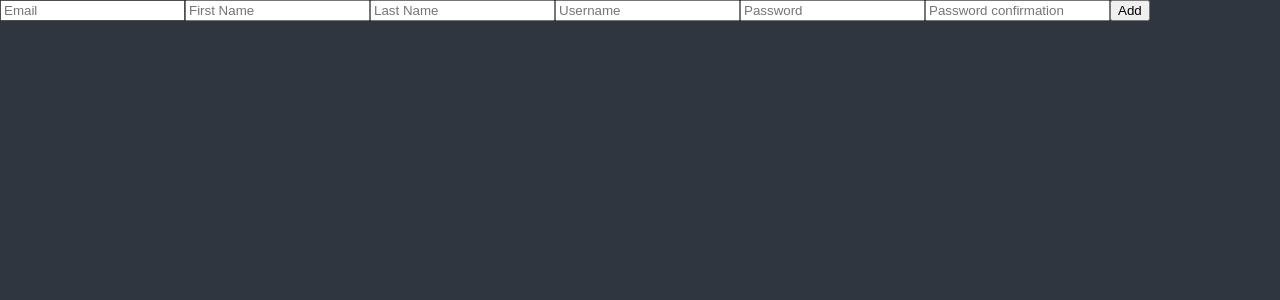
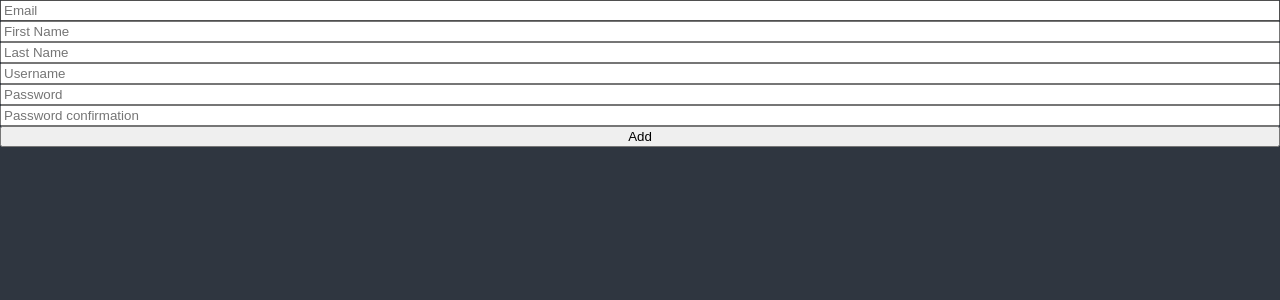
Before and after one commit to yosoyyona/react-tsx-form-animation, a React (Create React App) app: page / in a window 1280 px wide. Shown: the top 300 px of the page. Built offline with nearby package versions, Linux system fonts and the light colour scheme.

Commit message:
form validation-handleSubmit, formState

```diff
--- a/src/ToDoList.tsx
+++ b/src/ToDoList.tsx
@@ -29,17 +29,24 @@
 }; */
 
 function ToDoList() {
-  const { register, watch } = useForm(); // everything related to onChange above.
-  console.log(watch());
+  const { register, handleSubmit, formState } = useForm();
+  const onValid = (data:any) => {
+    console.log(data);
+  };
+  console.log(formState.errors)
   return (
     <div>
-      <form>
-        <input {...register("Email")} placeholder="Email" />
-        <input {...register("firstName")} placeholder="First Name" />
-        <input {...register("lastName")} placeholder="Last Name" />
-        <input {...register("username")} placeholder="Username" />
-        <input {...register("password")} placeholder="Password" />
-        <input {...register("passwordConfirmation")} placeholder="Password confirmation" />
+      <form style={{display: "flex", flexDirection: "column"}} onSubmit={handleSubmit(onValid)}>
+        <input {...register("Email", { required: "Email is required" })} placeholder="Email" />
+        <input {...register("firstName", { required: true })} placeholder="First Name" />
+        <input {...register("lastName", { required: true })} placeholder="Last Name" />
+        <input {...register("username", {
+          required: "Username is required",
+          minLength: {
+            value: 10,
+            message: "Username has to be more than 10 letters." } })} placeholder="Username" />
+        <input {...register("password", { required: true })} placeholder="Password" />
+        <input {...register("passwordConfirmation", { required: true })} placeholder="Password confirmation" />
         <button>Add</button>
       </form>
     </div>
```
